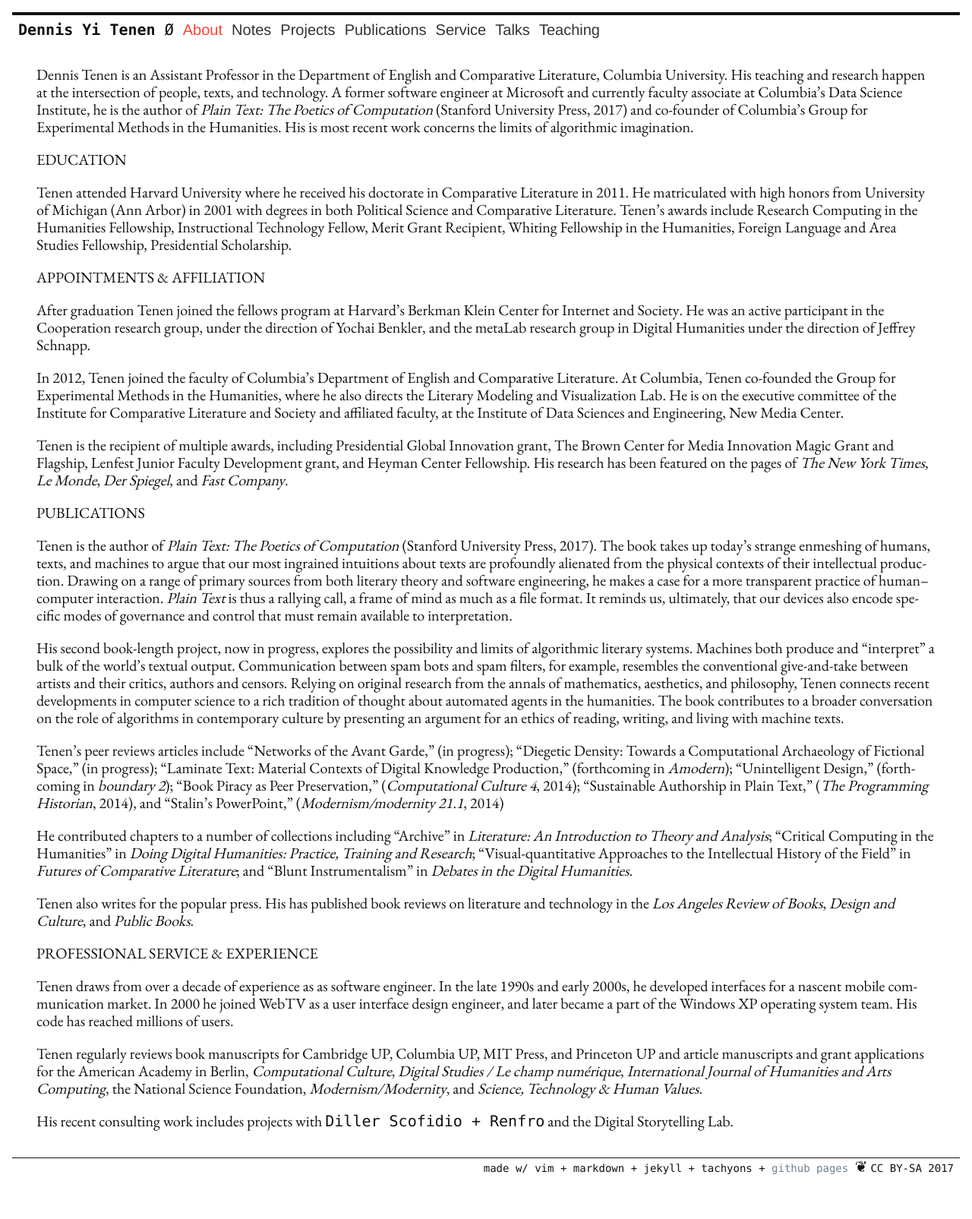
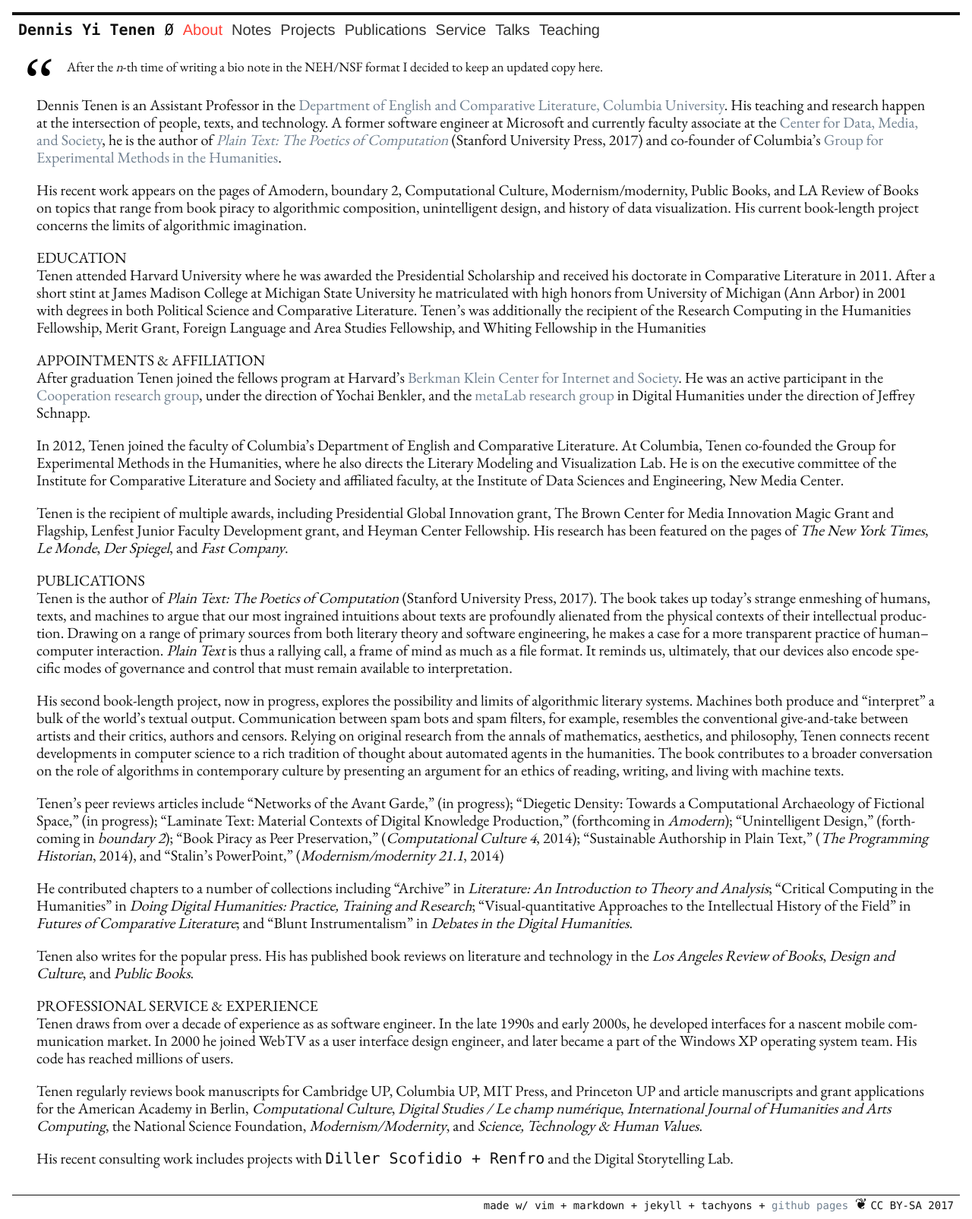
Before and after one commit to denten/denten.github.io, a Jekyll site: the page built from _pages/about.md, in a window 1280 px wide. Shown: the whole page at 76% size. Built offline with Jekyll 4.4.1, drawn with Linux system fonts in a browser that asks for light colours; nearby versions of some CDN libraries; library files that are not in the unit come from our copies; before the commit the page ends 1556 px from its top, so only the background shows below that.

Commit message:
fixing some layout problems

```diff
--- a/_layouts/default.html
+++ b/_layouts/default.html
@@ -1,5 +1,5 @@
 {% include head.html %}
-    <div class="w-100 fn fl-ns ml4-ns pr5-ns mb3">
+    <div class="fn fl-ns ml4-ns pr5-ns pt0 mb3 mt0 pa0 ma0 w-100">
         {{ content }}
     </div>
 {% include footer.html %}
--- a/_pages/about.md
+++ b/_pages/about.md
@@ -4,32 +4,50 @@
 title: "about"
 ---
 
-Dennis Tenen is an Assistant Professor in the Department of English and
-Comparative Literature, Columbia University. His teaching and research happen
-at the intersection of people, texts, and technology. A former software
-engineer at Microsoft and currently faculty associate at Columbia's Data
-Science Institute, he is the author of *Plain Text: The Poetics of
-Computation* (Stanford University Press, 2017) and co-founder of Columbia's
-Group for Experimental Methods in the Humanities. His is most recent work
-concerns the limits of algorithmic imagination.
+> After the *n*-th time of writing a bio note in the NEH/NSF format I decided
+to keep an updated copy here.
+
+Dennis Tenen is an Assistant Professor in the [Department of English and
+Comparative Literature, Columbia University][1]. His teaching and research
+happen at the intersection of people, texts, and technology. A former software
+engineer at Microsoft and currently faculty associate at the [Center for Data,
+Media, and Society][2], he is the author of *[Plain Text: The Poetics of
+Computation][3]* (Stanford University Press, 2017) and co-founder of
+Columbia's [Group for Experimental Methods in the Humanities][4].
+
+His recent work appears on the pages of Amodern, boundary 2, Computational
+Culture, Modernism/modernity, Public Books, and LA Review of Books on topics
+that range from book piracy to algorithmic composition, unintelligent design,
+and history of data visualization. His current book-length project concerns
+the limits of algorithmic imagination.
+
+[1]: http://english.columbia.edu
+[2]: http://datascience.columbia.edu/new-media
+[3]: http://www.sup.org/books/title/?id=26821
+[4]: http://xpmethod.plaintext.in
 
 ## Education
 
-Tenen attended **Harvard University** where he received his doctorate in
-Comparative Literature in 2011. He matriculated with high honors from
-**University of Michigan** (Ann Arbor) in 2001 with degrees in both Political
-Science and Comparative Literature. Tenen's awards include Research Computing
-in the Humanities Fellowship, Instructional Technology Fellow, Merit Grant
-Recipient, Whiting Fellowship in the Humanities, Foreign Language and Area
-Studies Fellowship, Presidential Scholarship.
+Tenen attended **Harvard University** where he was awarded the Presidential
+Scholarship and received his doctorate in Comparative Literature in 2011.
+After a short stint at James Madison College at Michigan State University he
+matriculated with high honors from University of Michigan (Ann Arbor) in 2001
+with degrees in both Political Science and Comparative Literature. Tenen's was
+additionally the recipient of the Research Computing in the Humanities
+Fellowship, Merit Grant, Foreign Language and Area Studies Fellowship, and
+Whiting Fellowship in the Humanities
 
 ## Appointments & Affiliation
 
-After graduation Tenen joined the fellows program at Harvard's **Berkman Klein
-Center for Internet and Society**. He was an active participant in the
-**Cooperation research group**, under the direction of Yochai Benkler, and the
-**metaLab research group** in Digital Humanities under the direction of
+After graduation Tenen joined the fellows program at Harvard's [Berkman Klein
+Center for Internet and Society][AA1]. He was an active participant in the
+[Cooperation research group][AA3], under the direction of Yochai Benkler, and the
+[metaLab research group][AA2] in Digital Humanities under the direction of
 Jeffrey Schnapp.
+
+[AA1]: https://cyber.harvard.edu/
+[AA2]: http://www.metalabdesign.com/
+[AA3]: https://cyber.harvard.edu/research/cooperation
 
 In 2012, Tenen joined the faculty of Columbia's Department of English and
 Comparative Literature. At Columbia, Tenen **co-founded the Group for
--- a/public/global.css
+++ b/public/global.css
@@ -26,6 +26,10 @@
     color: red;
 }
 
+article {
+   margin-top: 1em;
+}
+
 blockquote {
     font-family: Georgia, serif;
     font-size: 1.1rem;
@@ -42,7 +46,7 @@
     font-family: Times, serif;
     position: absolute;
     left: -1rem;
-    top: -1rem;
+    top: -1.75rem;
     color: black;
 }
 
@@ -73,6 +77,11 @@
     padding-bottom: .4em;
 }
 
+p {
+    margin-top: 0em;
+}
+
+
 .footnotes ol {
     margin-left: -1em;
 }
```
Also changed, not shown: _includes/CV/bios/bio.md (+3 -3 lines), _layouts/notes.html (+7 -5 lines), _pages/notes.md (+2 -0 lines).
